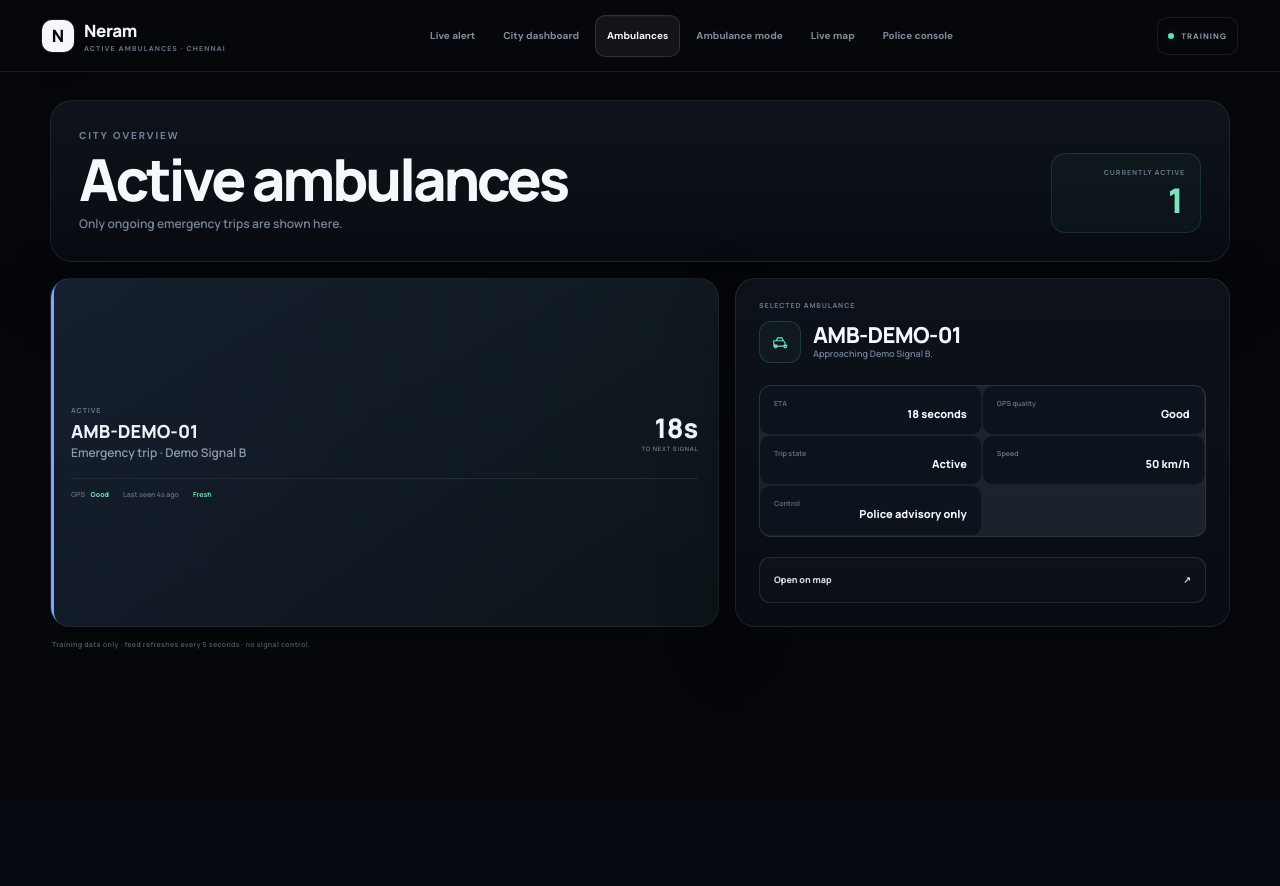
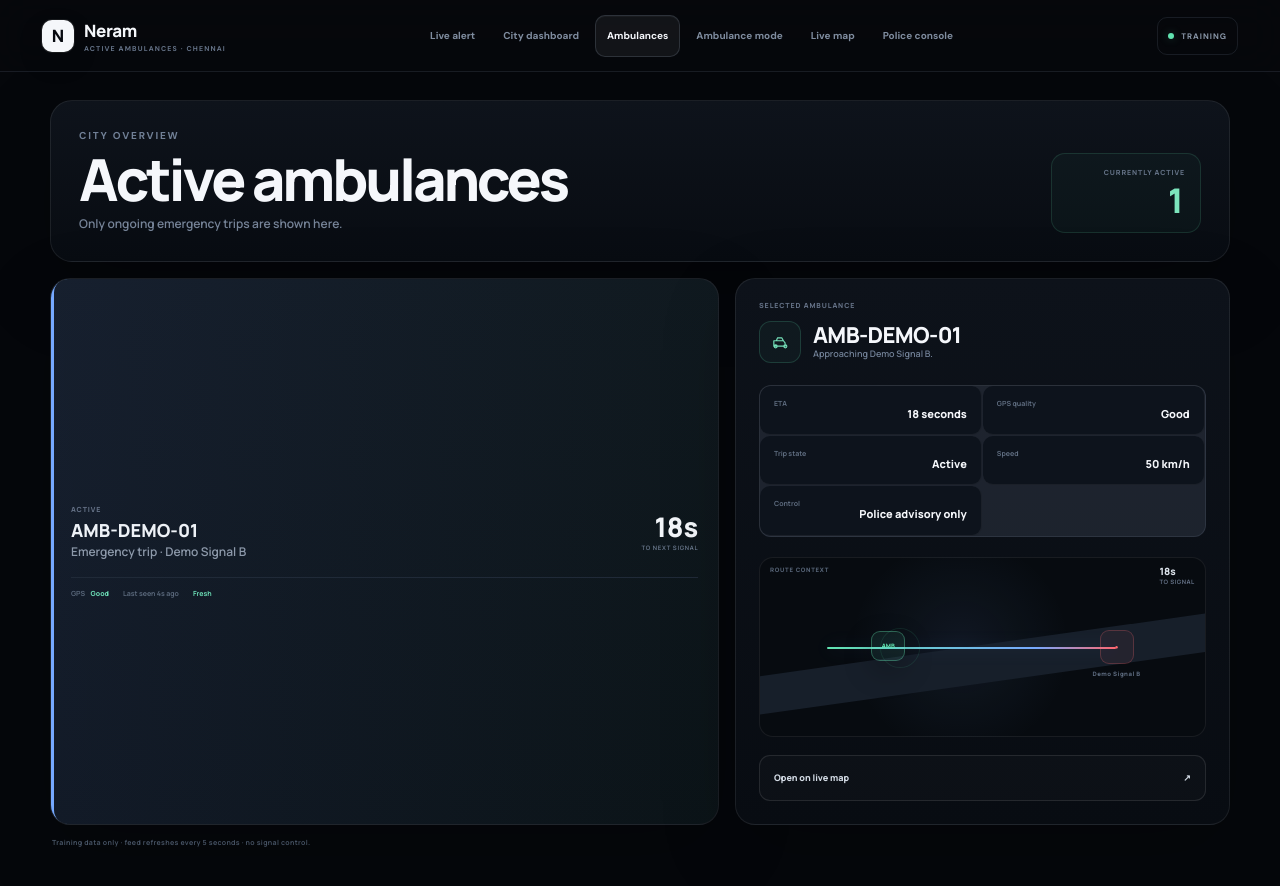
Before and after one commit to NotSash/Neram, a Next.js app in the folder apps/web/: page /ambulances in a window 1280 px wide. Shown: the top 886 px of the page. Before the commit the page ends 800 px from the top, so only its background shows below. Built offline with nearby package versions, Linux system fonts and the light colour scheme.

Commit message:
feat: add ambulance spatial preview

```diff
--- a/apps/web/app/ambulances/page.tsx
+++ b/apps/web/app/ambulances/page.tsx
@@ -18,7 +18,7 @@ export default function AmbulancesPage(){
     <section className="ambulances-heading"><div><div className="eyebrow">CITY OVERVIEW</div><h1>Active ambulances</h1><p>Only ongoing emergency trips are shown here.</p></div><div className="ambulances-count"><span>CURRENTLY ACTIVE</span><strong>{ambulances.length}</strong></div></section>
     {error&&<div className="ambulances-error" role="alert">{error} · Retrying automatically.</div>}
     <div className="ambulances-grid"><section className="ambulance-list">{loading&&<div className="ambulance-empty"><span className="ambulance-loading-dot"/>Loading active ambulance feed…</div>}{!loading&&ambulances.length===0&&<div className="ambulance-empty"><span className="ambulance-empty-mark"><AmbulanceGlyph/></span><strong>No active ambulances</strong><p>Completed trips are intentionally excluded.</p></div>}{ambulances.map(ambulance=>{const selectedState=selectedId===ambulance.id;const fresh=ambulance.lastSeenSecondsAgo<=10;return <button key={ambulance.id} type="button" className={`ambulance-row ${selectedState?"selected":""}`} onClick={()=>setSelectedId(ambulance.id)} aria-pressed={selectedState}><div className="ambulance-row-main"><div><div className="ambulance-row-kicker">ACTIVE</div><strong>{ambulance.id}</strong><span>Emergency trip · {ambulance.nextSignal}</span></div><div className="ambulance-row-eta"><strong>{ambulance.etaSeconds}s</strong><span>TO NEXT SIGNAL</span></div></div><div className="ambulance-row-meta"><span>GPS <b className={ambulance.gpsState}>{ambulance.gpsState==="good"?"Good":"Degraded"}</b></span><span>Last seen {ambulance.lastSeenSecondsAgo}s ago</span><span className={fresh?"fresh":"stale"}>{fresh?"Fresh":"Check tracking"}</span></div></button>})}</section>
-      <aside className="ambulance-detail"><div className="ambulance-row-kicker">SELECTED AMBULANCE</div>{selected?<><div className="ambulance-detail-id"><span className="ambulance-detail-icon"><AmbulanceGlyph/></span><div><h2>{selected.id}</h2><p>Approaching {selected.nextSignal}.</p></div></div><div className="ambulance-detail-metrics">{[['ETA',`${selected.etaSeconds} seconds`],['GPS quality',selected.gpsState==="good"?"Good":"Degraded"],['Trip state','Active'],['Speed',`${Math.round(selected.speedMps*3.6)} km/h`],['Control','Police advisory only']].map(([label,value])=><div key={label}><span>{label}</span><strong>{value}</strong></div>)}</div><a href="/map">Open on map <span>↗</span></a></>:<p>Select an active ambulance to see its latest operational state.</p>}</aside>
+      <aside className="ambulance-detail"><div className="ambulance-row-kicker">SELECTED AMBULANCE</div>{selected?<><div className="ambulance-detail-id"><span className="ambulance-detail-icon"><AmbulanceGlyph/></span><div><h2>{selected.id}</h2><p>Approaching {selected.nextSignal}.</p></div></div><div className="ambulance-detail-metrics">{[['ETA',`${selected.etaSeconds} seconds`],['GPS quality',selected.gpsState==="good"?"Good":"Degraded"],['Trip state','Active'],['Speed',`${Math.round(selected.speedMps*3.6)} km/h`],['Control','Police advisory only']].map(([label,value])=><div key={label}><span>{label}</span><strong>{value}</strong></div>)}</div><div className="ambulance-detail-map" aria-label={`Spatial preview for ${selected.id}`}><span className="detail-map-label">ROUTE CONTEXT</span><div className="detail-vehicle">AMB</div><div className="detail-route-pulse"/><div className="detail-signal"><span>●</span><small>{selected.nextSignal}</small></div><span className="detail-map-eta">{selected.etaSeconds}s<small>TO SIGNAL</small></span></div><a href="/map">Open on live map <span>↗</span></a></>:<p>Select an active ambulance to see its latest operational state.</p>}</aside>
     </div><p className="ambulances-footnote">Training data only · feed refreshes every 5 seconds · no signal control.</p>
   </div></main>;
 }
```
